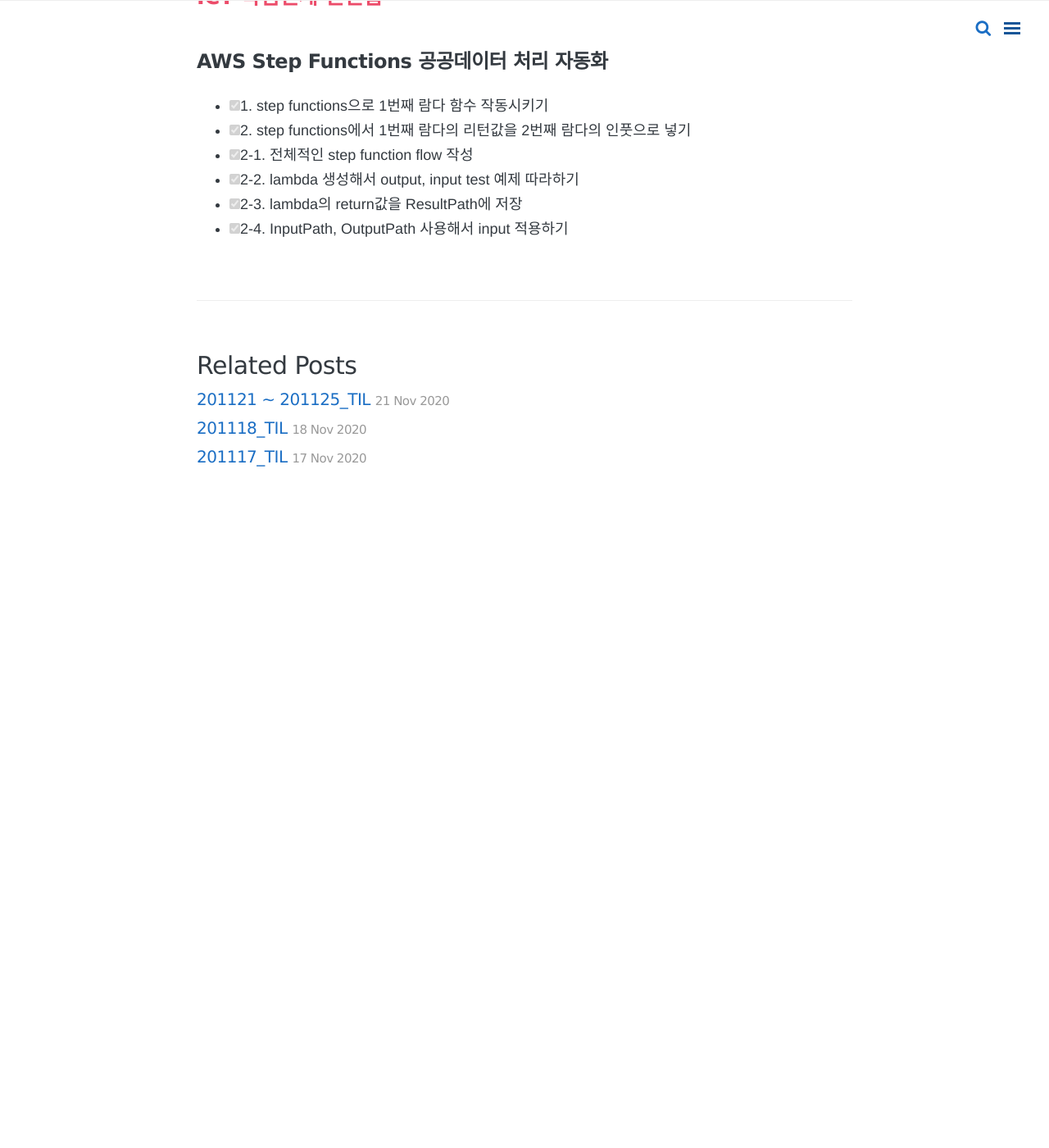
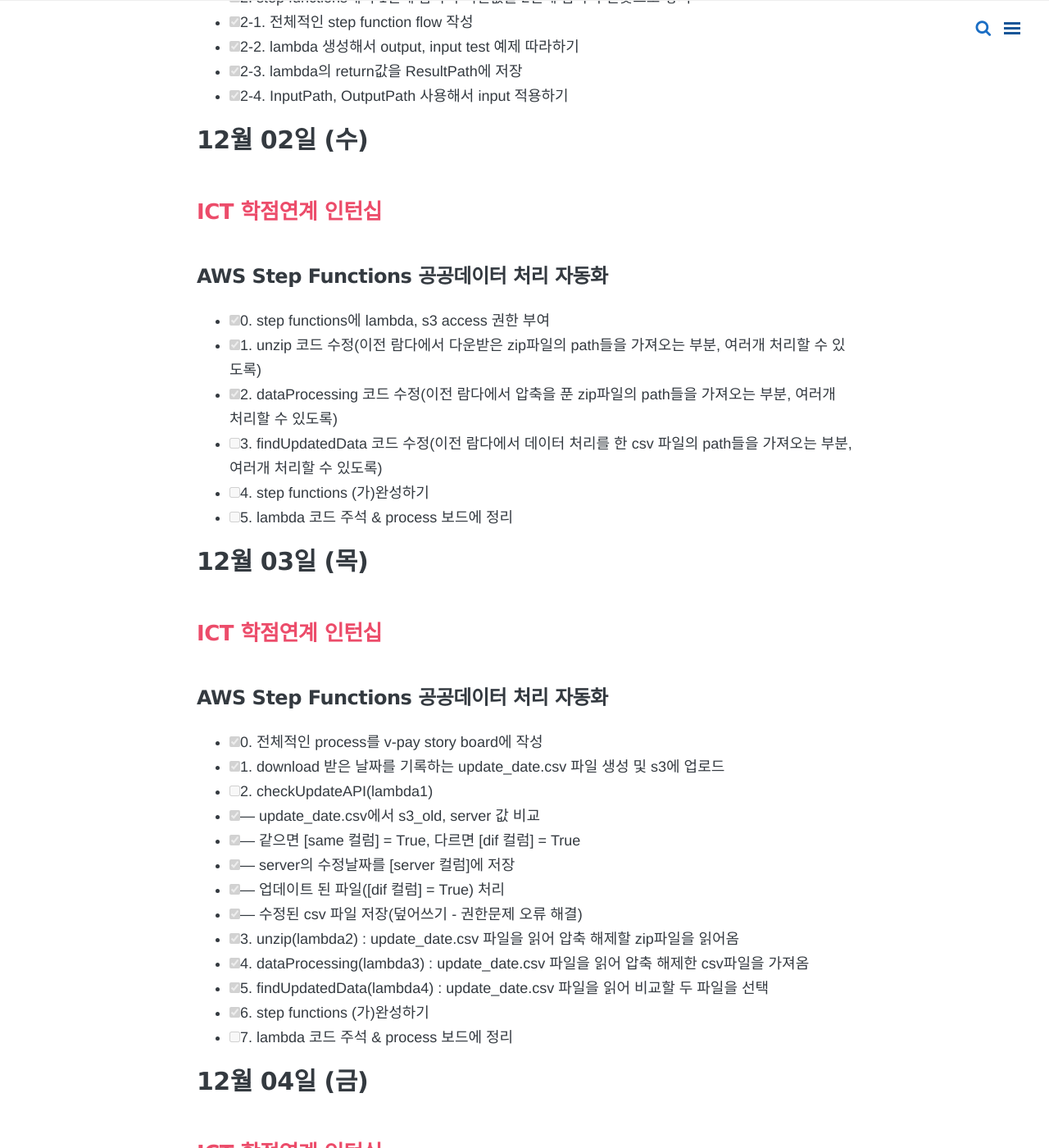
Before and after one commit to yeonsu1936/yeonsu1936.github.io, a Jekyll site: the page built from _posts/TIL(Today I Learned)/2020-11-30-12-04-TIL.md, in a window 1280 px wide and 1400 px high, scrolled down 969 px. Shown: the whole window at 82% size. Built offline with Jekyll 4.4.1, drawn with Linux system fonts in a browser that asks for light colours; nearby versions of some CDN libraries; comment, search, counter and statistics services are not loaded; before the commit the page ends 1599 px from its top, so only the background shows below that; some of the changed text lies outside the part shown.

Commit message:
Update 2020-11-30-12-04-TIL.md

```diff
--- a/_posts/TIL(Today I Learned)/2020-11-30-12-04-TIL.md
+++ b/_posts/TIL(Today I Learned)/2020-11-30-12-04-TIL.md
@@ -28,3 +25,35 @@ comments: true
 - [x] 2-2. lambda 생성해서 output, input test 예제 따라하기
 - [x] 2-3. lambda의 return값을 ResultPath에 저장
 - [x] 2-4. InputPath, OutputPath 사용해서 input 적용하기
+
+# 12월 02일 (수)
+## ICT 학점연계 인턴십
+### AWS Step Functions 공공데이터 처리 자동화
+- [x] 0. step functions에 lambda, s3 access 권한 부여
+- [x] 1. unzip 코드 수정(이전 람다에서 다운받은 zip파일의 path들을 가져오는 부분, 여러개 처리할 수 있도록)
+- [x] 2. dataProcessing 코드 수정(이전 람다에서 압축을 푼 zip파일의 path들을 가져오는 부분, 여러개 처리할 수 있도록)
+- [ ] 3. findUpdatedData 코드 수정(이전 람다에서 데이터 처리를 한 csv 파일의 path들을 가져오는 부분, 여러개 처리할 수 있도록)
+- [ ] 4. step functions (가)완성하기
+- [ ] 5. lambda 코드 주석 & process 보드에 정리
+
+
+# 12월 03일 (목)
+## ICT 학점연계 인턴십
+### AWS Step Functions 공공데이터 처리 자동화
+- [x] 0. 전체적인 process를 v-pay story board에 작성
+- [x] 1. download 받은 날짜를 기록하는 update_date.csv 파일 생성 및 s3에 업로드
+- [ ] 2. checkUpdateAPI(lambda1)
+- [x] --- update_date.csv에서 s3_old, server 값 비교
+- [x] --- 같으면 [same 컬럼] = True, 다르면 [dif 컬럼] = True
+- [x] --- server의 수정날짜를 [server 컬럼]에 저장
+- [x] --- 업데이트 된 파일([dif 컬럼] = True) 처리
+- [x] --- 수정된 csv 파일 저장(덮어쓰기 - 권한문제 오류 해결)
+- [x] 3. unzip(lambda2)  : update_date.csv 파일을 읽어 압축 해제할 zip파일을 읽어옴
+- [x] 4. dataProcessing(lambda3) : update_date.csv 파일을 읽어 압축 해제한 csv파일을 가져옴
+- [x] 5. findUpdatedData(lambda4) : update_date.csv 파일을 읽어 비교할 두 파일을 선택
+- [x] 6. step functions (가)완성하기
+- [ ] 7. lambda 코드 주석 & process 보드에 정리
+
+# 12월 04일 (금)
+## ICT 학점연계 인턴십
+- 월차
```
Also changed, not shown: other parts of _posts/TIL(Today I Learned)/2020-11-30-12-04-TIL.md (+5 -8 lines).
